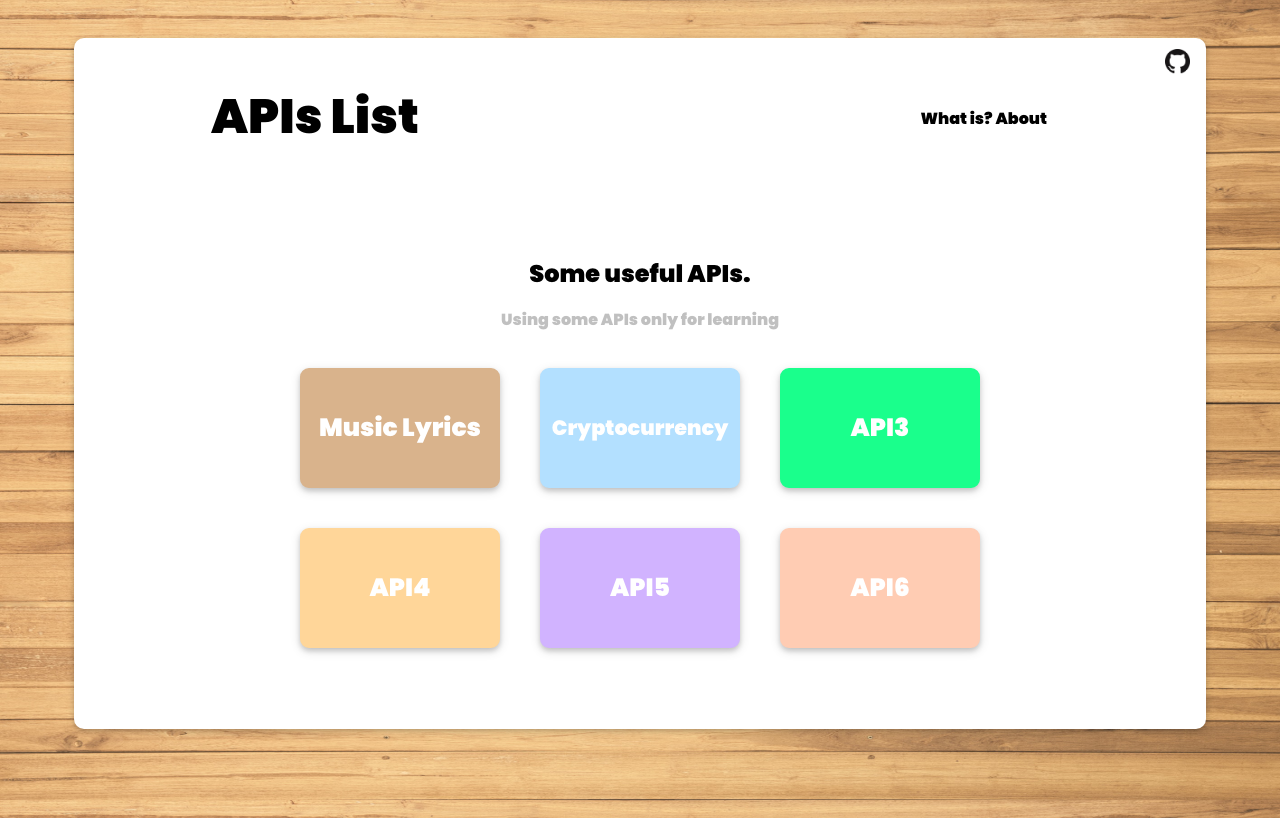
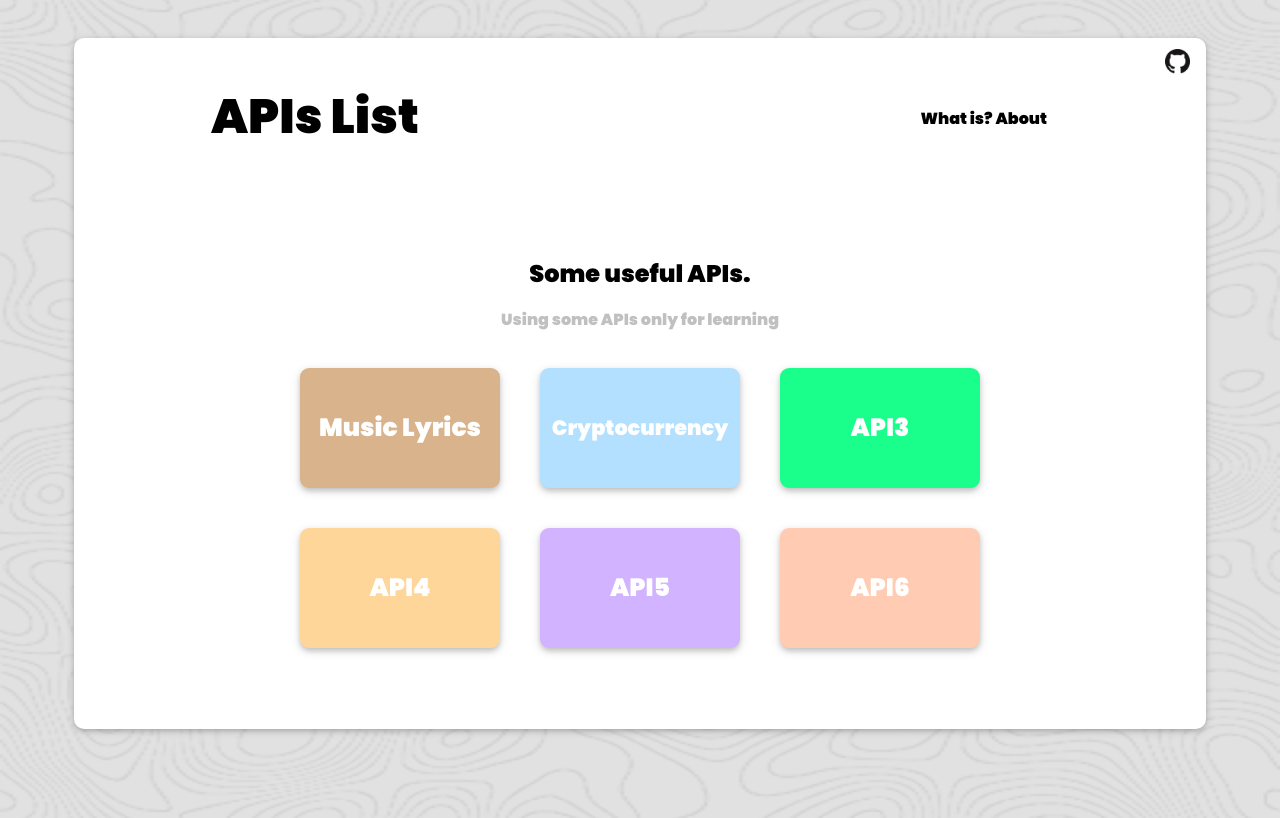
Before and after one commit to JoaoV111/API-Distances-Google, a Flask app: page / in a window 1280 px wide. Run offline with Flask 2, Linux system fonts and the light colour scheme.

Commit message:
Update base.html

```diff
--- a/templates/base.html
+++ b/templates/base.html
@@ -13,7 +13,7 @@
     		src: url(/static/fonts/poppins-black-1-maisfontes.otf);
 				}
 		body{
-			background-image: url("/static/images/wood.jpg");
+			background-image: url("/static/images/topography.png");
 		}
 	</style>
   {% block head %}{% endblock %}
```
